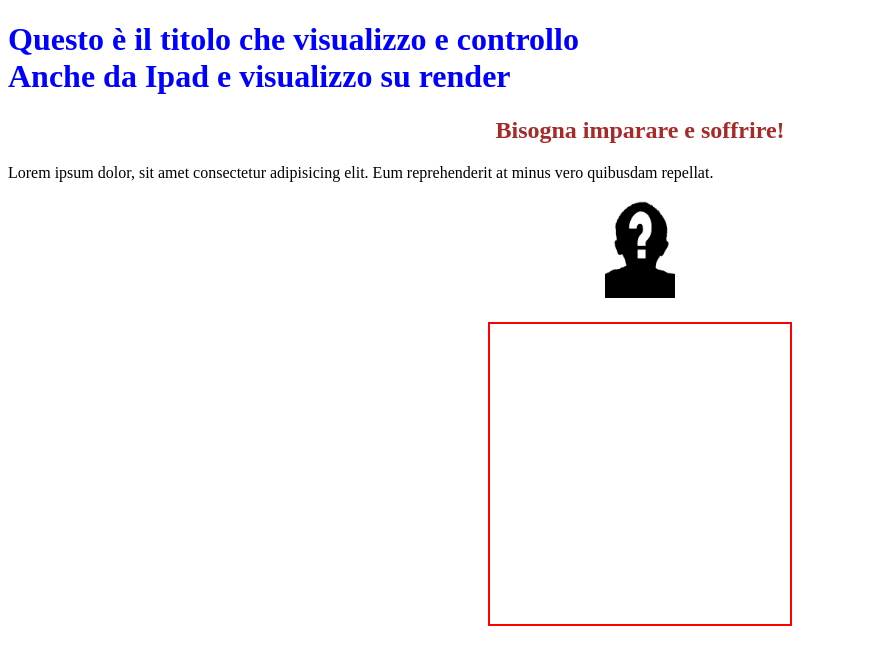
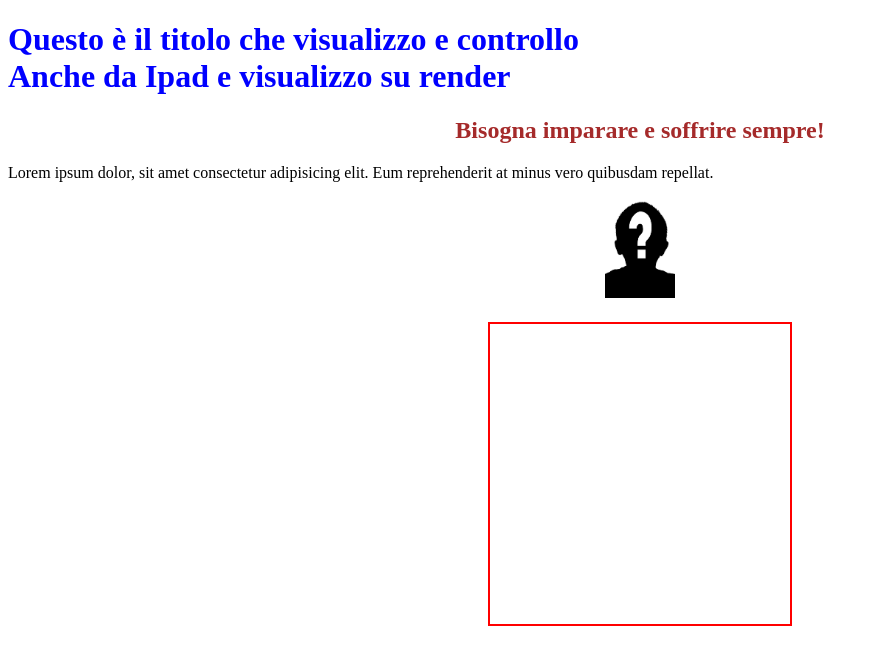
Before and after one commit to clarakk/CodeSwing, a plain HTML site: page index.html in a window 1280 px wide. Shown: the whole page, without its empty margins (0-878 px from the left). Drawn offline with Linux system fonts and the light colour scheme.

Commit message:
Update index.html

```diff
--- a/index.html
+++ b/index.html
@@ -11,7 +11,7 @@
 <h1>Questo è il titolo che visualizzo e controllo
     <br>Anche da Ipad e visualizzo su render
 </h1>
-<h2>Bisogna imparare e soffrire!</h2>
+<h2>Bisogna imparare e soffrire sempre!</h2>
 <p>Lorem ipsum dolor, sit amet consectetur adipisicing elit. Eum reprehenderit at minus vero quibusdam repellat.</p>
 <div class="image"><img src="images/foto.png" alt="foto"></div>
 <div class="quadrato"></div>
```
